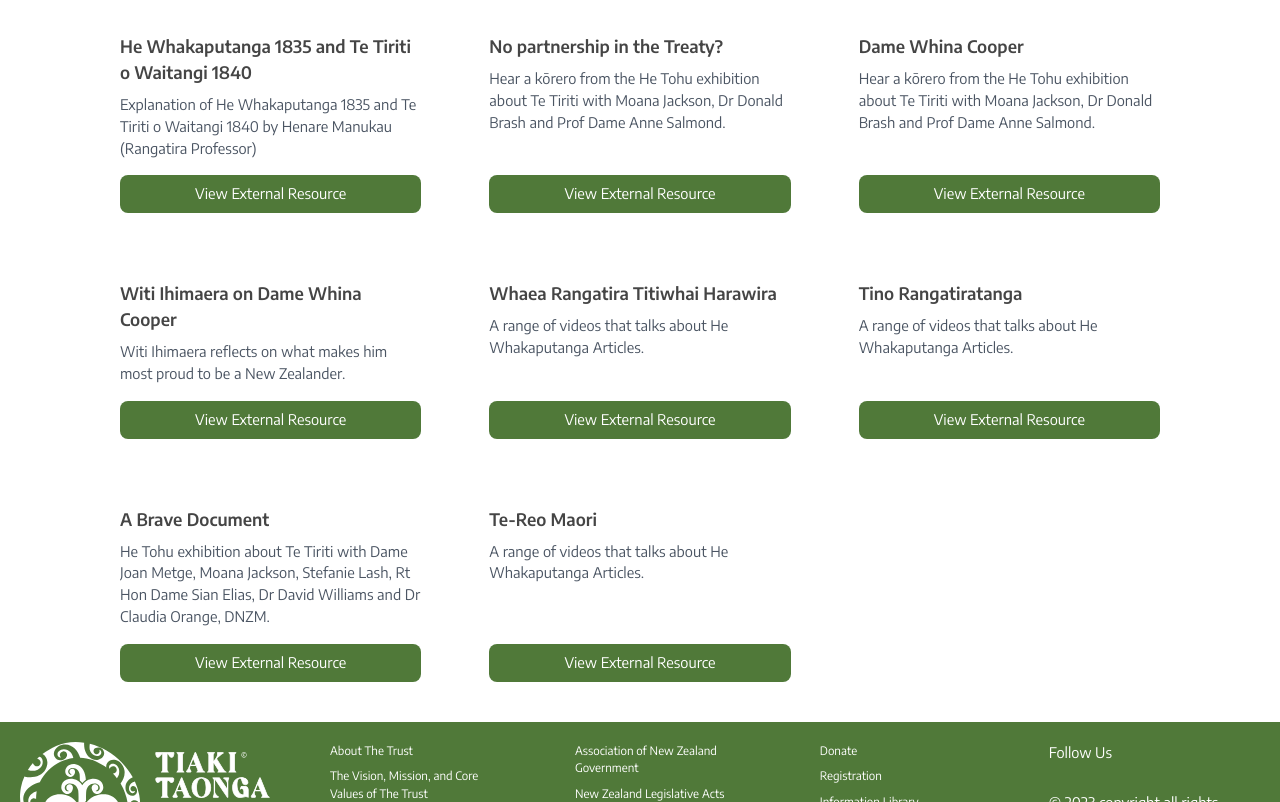
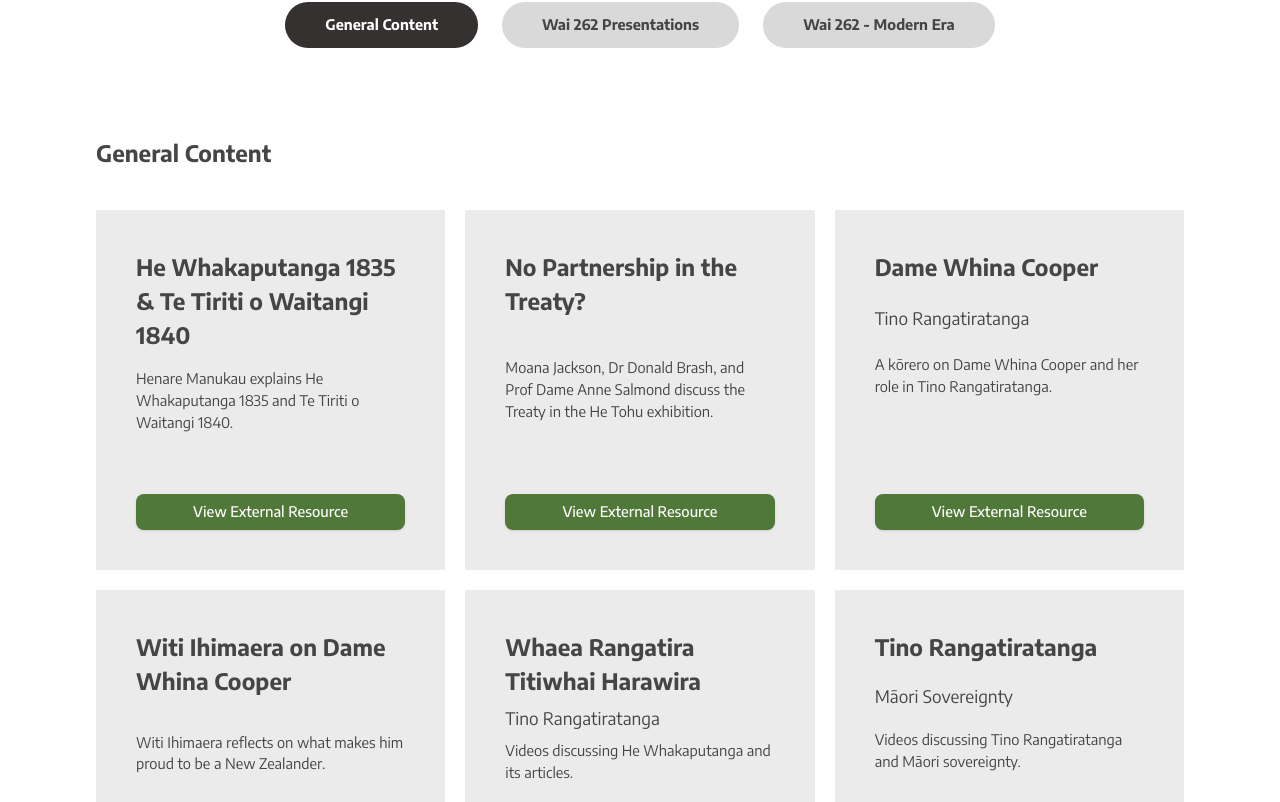
Before and after one commit to TiakiTaongaTrust/TiakiTaongaTrust.github.io, a Next.js app: page /Library/media-videos in a window 1280 px wide. Shown: the part 478-1280 px from the top of the page. Built offline with nearby package versions, Linux system fonts and the light colour scheme.

Commit message:
media video tabs integration and design is ongoing

```diff
--- a/app/Library/media-videos/page.tsx
+++ b/app/Library/media-videos/page.tsx
@@ -3,6 +3,7 @@ import React, { useState } from "react";
 import CardDetail from "@/app/components/card/CardDetail";
 import LibraryNavigation from "@/app/components/navigations/LibraryNavigation";
 import { MediaVideosTabs } from "@/constants";
+import { title } from "process";
 
 const Page = () => {
   // Maintain the active tab state
@@ -18,15 +19,15 @@ const Page = () => {
 
       <div className="flex flex-col p-4">
         {/* Tab Titles Section */}
-        <div className="tabs-titles flex space-x-6 mb-4">
+        <div className="tabs-titles flex justify-center space-x-6 my-12">
           {MediaVideosTabs.map((tab) => (
             <button
               key={tab.title}
               onClick={() => handleTabClick(tab.title)}
-              className={`px-6 py-2 cursor-pointer rounded-md transition-colors duration-200 ${
+              className={` cursor-pointer rounded-full px-10 py-3 ${
                 activeTab === tab.title
-                  ? "font-bold text-blue-600 border-b-2 border-blue-600"
-                  : "text-gray-600 hover:text-blue-600"
+                  ? "font-bold bg-tabs-background text-white"
+                  : "text-accent font-bold bg-tabs"
               }`}
             >
               {tab.title}
@@ -40,24 +41,18 @@ const Page = () => {
             (tab) =>
               activeTab === tab.title && (
                 <div key={tab.title} className="tab-content">
+                  <h5 className="text-accent text-md font-bold my-10">
+                    {activeTab}
+                  </h5>
                   <div className="grid grid-cols-1 sm:grid-cols-2 lg:grid-cols-3 gap-5">
                     {tab.cardContent.map((card, index) => (
-                      <div
+                      <CardDetail
                         key={index}
-                        className=" p-6 flex flex-col justify-between"
-                      >
-                        <div className="flex flex-col">
-                          <h2 className="text-heading-5 font-semibold text-accent mb-2">
-                            {card.title}
-                          </h2>
-                          <p className="text-sm text-gray-600 flex-grow">
-                            {card.description}
-                          </p>
-                        </div>
-                        <button className="mt-4 inline-flex items-center justify-center px-6 py-2 bg-primary text-white rounded-lg hover:bg-primary/80 transition-all">
-                          {card.buttonText}
-                        </button>
-                      </div>
+                        title={card.title}
+                        description={card.description}
+                        titleDesc={card.titleDesc}
+                        buttonText={card.buttonText}
+                      />
                     ))}
                   </div>
                 </div>
@@ -65,6 +60,8 @@ const Page = () => {
           )}
         </div>
       </div>
+
+      <div className="bg-card h-1 w-full" />
     </>
   );
 };
--- a/app/components/card/CardDetail.tsx
+++ b/app/components/card/CardDetail.tsx
@@ -35,7 +35,7 @@ const CardDetail = ({
             />
           )}
           <p className="text-accent mt-2 text-heading-5">{titleDesc}</p>
-          <p className="text-accent mt-2 min-h-[150px]">{description}</p>
+          <p className="text-accent mt-2 min-h-[110px]">{description}</p>
           <Button className="mt-4 w-full">{buttonText}</Button>
         </div>
       </div>
--- a/constants/index.tsx
+++ b/constants/index.tsx
@@ -310,57 +310,55 @@ export const MediaVideosTabs = [
     title: "General Content",
     cardContent: [
       {
-        title: "He Whakaputanga 1835 and Te Tiriti o Waitangi 1840",
+        title: "He Whakaputanga 1835 & Te Tiriti o Waitangi 1840",
         description:
-          "Explanation of He Whakaputanga 1835 and Te Tiriti o Waitangi 1840 by Henare Manukau (Rangatira Professor)",
+          "Henare Manukau explains He Whakaputanga 1835 and Te Tiriti o Waitangi 1840.",
         buttonText: "View External Resource",
       },
       {
-        title: "No partnership in the Treaty?",
-
+        title: "No Partnership in the Treaty?",
         description:
-          "Hear a kōrero from the He Tohu exhibition about Te Tiriti with Moana Jackson, Dr Donald Brash and Prof Dame Anne Salmond.",
+          "Moana Jackson, Dr Donald Brash, and Prof Dame Anne Salmond discuss the Treaty in the He Tohu exhibition.",
         buttonText: "View External Resource",
       },
       {
         title: "Dame Whina Cooper",
         titleDesc: "Tino Rangatiratanga",
         description:
-          "Hear a kōrero from the He Tohu exhibition about Te Tiriti with Moana Jackson, Dr Donald Brash and Prof Dame Anne Salmond.",
+          "A kōrero on Dame Whina Cooper and her role in Tino Rangatiratanga.",
         buttonText: "View External Resource",
       },
       {
         title: "Witi Ihimaera on Dame Whina Cooper",
         description:
-          "Witi Ihimaera reflects on what makes him most proud to be a New Zealander.",
+          "Witi Ihimaera reflects on what makes him proud to be a New Zealander.",
         buttonText: "View External Resource",
       },
       {
         title: "Whaea Rangatira Titiwhai Harawira",
         titleDesc: "Tino Rangatiratanga",
-        description:
-          "A range of videos that talks about He Whakaputanga Articles.",
+        description: "Videos discussing He Whakaputanga and its articles.",
         buttonText: "View External Resource",
       },
       {
         title: "Tino Rangatiratanga",
-        titleDesc: "Maori Sovereignty",
+        titleDesc: "Māori Sovereignty",
         description:
-          "A range of videos that talks about He Whakaputanga Articles.",
+          "Videos discussing Tino Rangatiratanga and Māori sovereignty.",
         buttonText: "View External Resource",
       },
       {
         title: "A Brave Document",
-        titleDesc: "Exhibition about Te Tiriti",
+        titleDesc: "Te Tiriti Exhibition",
         description:
-          "He Tohu exhibition about Te Tiriti with Dame Joan Metge, Moana Jackson, Stefanie Lash, Rt Hon Dame Sian Elias, Dr David Williams and Dr Claudia Orange, DNZM.",
+          "The He Tohu exhibition featuring Dame Joan Metge, Moana Jackson, and others discussing Te Tiriti.",
         buttonText: "View External Resource",
       },
       {
-        title: "Te-Reo Maori",
-        titleDesc: "Maori Language by great Rangatira",
+        title: "Te Reo Māori",
+        titleDesc: "Māori Language by Great Rangatira",
         description:
-          "A range of videos that talks about He Whakaputanga Articles.",
+          "A collection of videos focused on the importance of Te Reo Māori.",
         buttonText: "View External Resource",
       },
     ],
@@ -369,8 +367,84 @@ export const MediaVideosTabs = [
     title: "Wai 262 Presentations",
     cardContent: [
       {
-        title: "Wai 262 Flora and Fauna / Intellectual Property Claim",
+        title: "Wai 262 Flora & Fauna / Intellectual Property Claim",
+        description: "No description available.",
+        buttonText: "View External Resource",
+      },
+      {
+        title: "Starting Discussions of the Wai 262 Claim",
+        titleDesc: "Historical",
+        description:
+          "A video discussing the initial stages of the Wai 262 claim with Moana Jackson.",
+        buttonText: "View External Resource",
+      },
+      {
+        title: "Whaea Rangatira",
+        titleDesc: "By Saana Murray (Ngāti Kuri)",
+        description: "No description available.",
+        buttonText: "View External Resource",
+      },
+      {
+        title: "Rangatira Moana Jackson",
+        titleDesc: "Original Claimant, Ngāti Kahungungu",
+        description: "No description available.",
+        buttonText: "View External Resource",
+      },
+      {
+        title: "Hori Parata - Ngāti Wai",
+        titleDesc: "Original Claimant: Witi McMath",
+        description: "No description available.",
+        buttonText: "View External Resource",
+      },
+      {
+        title: "International Wai 262 Claim (Lawyer)",
+        titleDesc: "By Leo Watson",
+        description: "No description available.",
+        buttonText: "View External Resource",
+      },
+      {
+        title: "Devil in The Detail",
+        titleDesc: "By Leo Watson",
+        description: "No description available.",
+        buttonText: "View External Resource",
+      },
+      {
+        title: "Maui Solomon",
+        titleDesc: "Wai 262 Legal Lawyer",
+        description: "No description available.",
+        buttonText: "View External Resource",
+      },
+      {
+        title: "NZ Government Approach to the Wai 262",
+        titleDesc: "By Minister Nanaia Mahuta",
+        description: "No description available.",
+        buttonText: "View External Resource",
+      },
+    ],
+  },
+  {
+    title: "Wai 262 - Modern Era",
+    cardContent: [
+      {
+        title: "Te Tiriti o Waitangi",
+        titleDesc: "By Natalie Coates (lawyer)",
+        description: "No description available",
+        buttonText: "View External Resource",
+      },
+      {
+        title: "Kīngitanga – Maori King arrival at Waitangi/ Ngapuhi Nui Tonu",
         description: "No Description Available",
+        buttonText: "View External Resource",
+      },
+      {
+        title: "Coalition Government Arrival",
+        description: "No description available.",
+        buttonText: "View External Resource",
+      },
+      {
+        title:
+          "Coalition Government TODAY – Changes to the Principles to Te Tiriti o Waitangi 1840",
+        description: "No description available.",
         buttonText: "View External Resource",
       },
     ],
```
